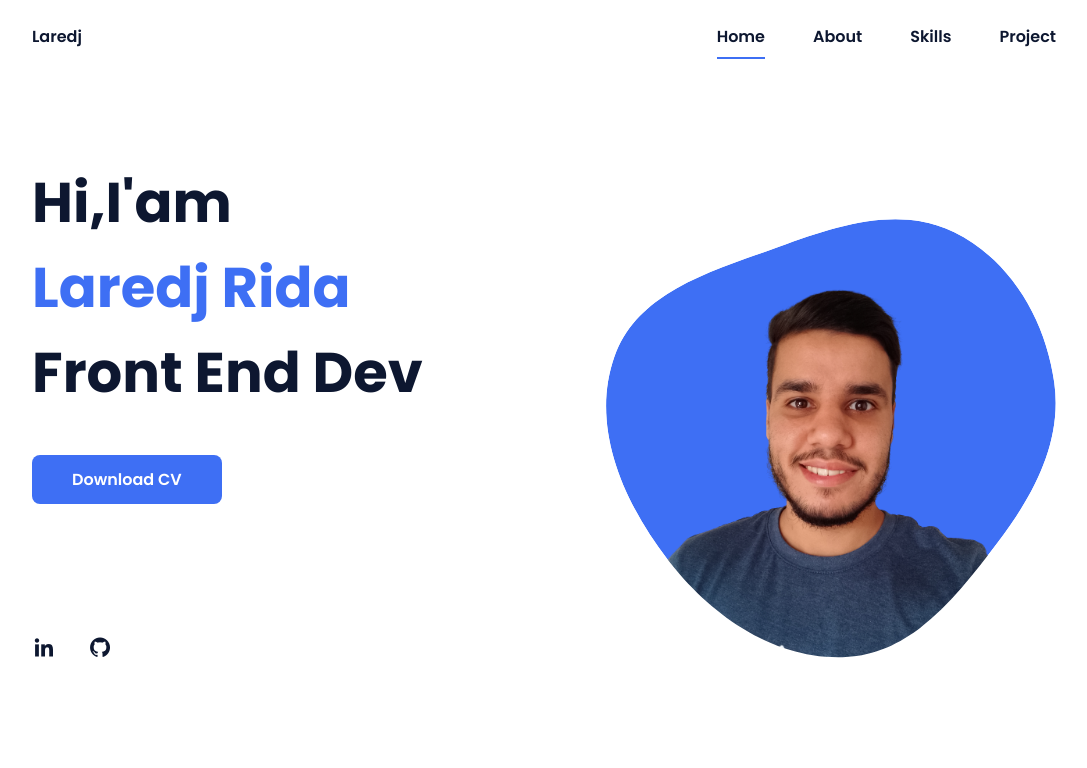
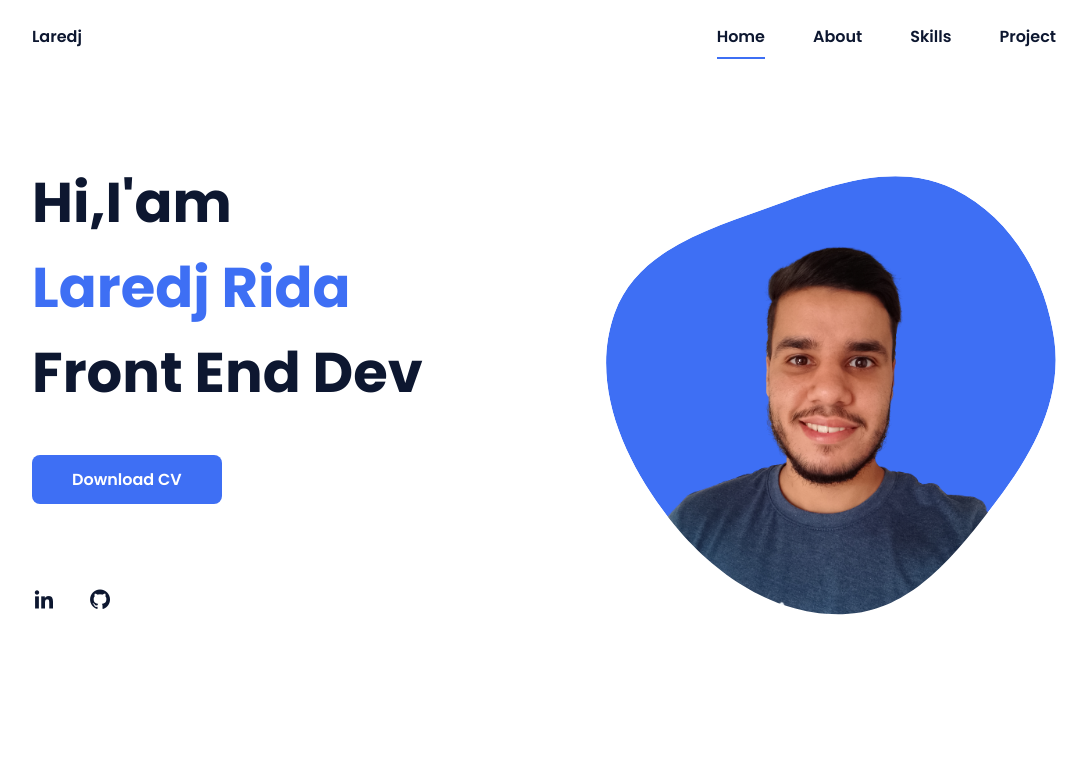
Before and after one commit to Reda-Ghost/laredj-personal-portfolio, a plain HTML site: page index.html in a window 1280 px wide. Shown: the top 768 px of the page, without its empty margins (96-1183 px from the left). Drawn offline with nearby package versions, Linux system fonts and the light colour scheme.

Commit message:
fix home section in large screen

```diff
--- a/assets/css/styles.css
+++ b/assets/css/styles.css
@@ -466,6 +466,7 @@ img {
 @media screen and (min-width: 576px) {
 	.home {
 		padding-block: 4rem 2rem;
+		row-gap: 5rem;
 	}
 	.home__social {
 		padding-top: 0;
```
